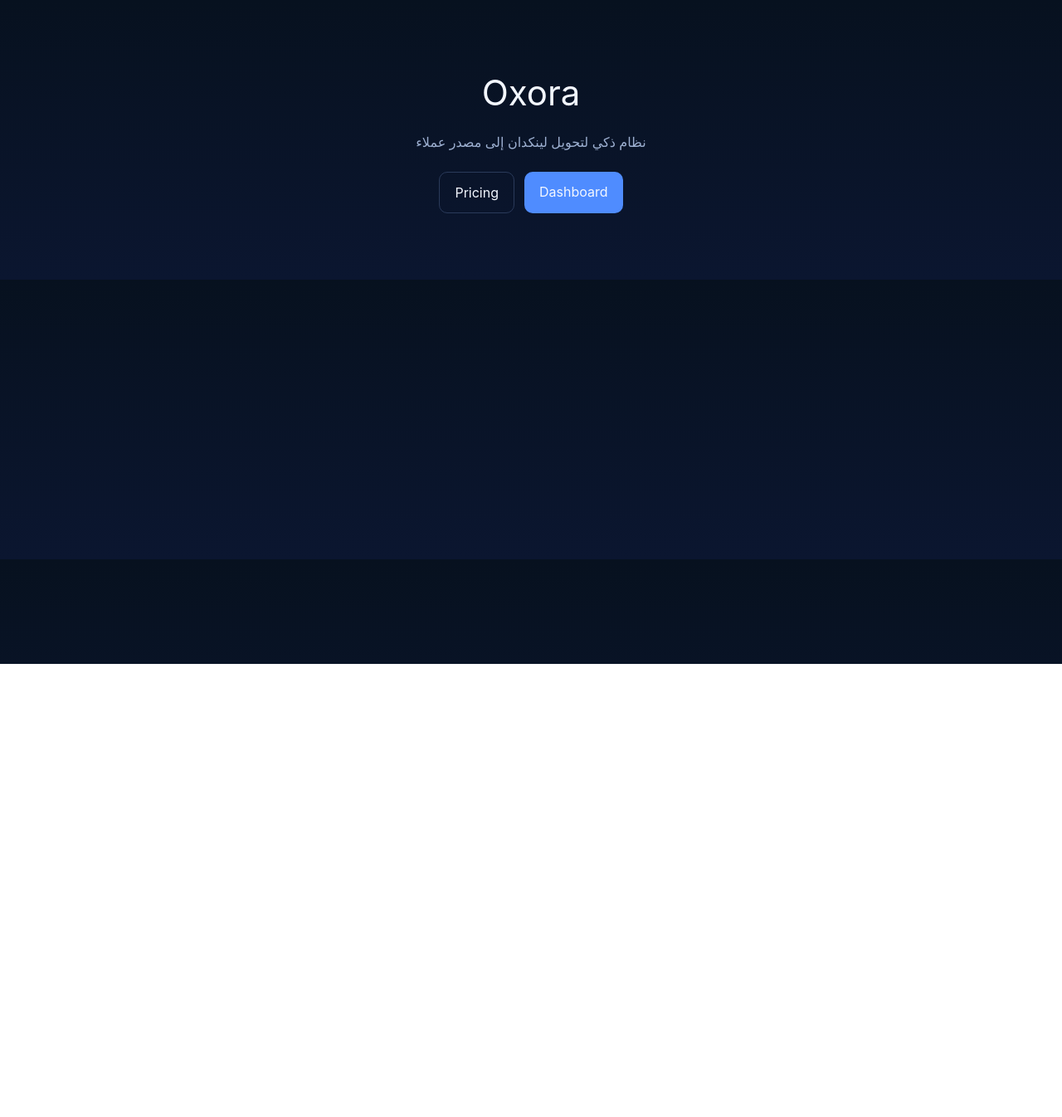
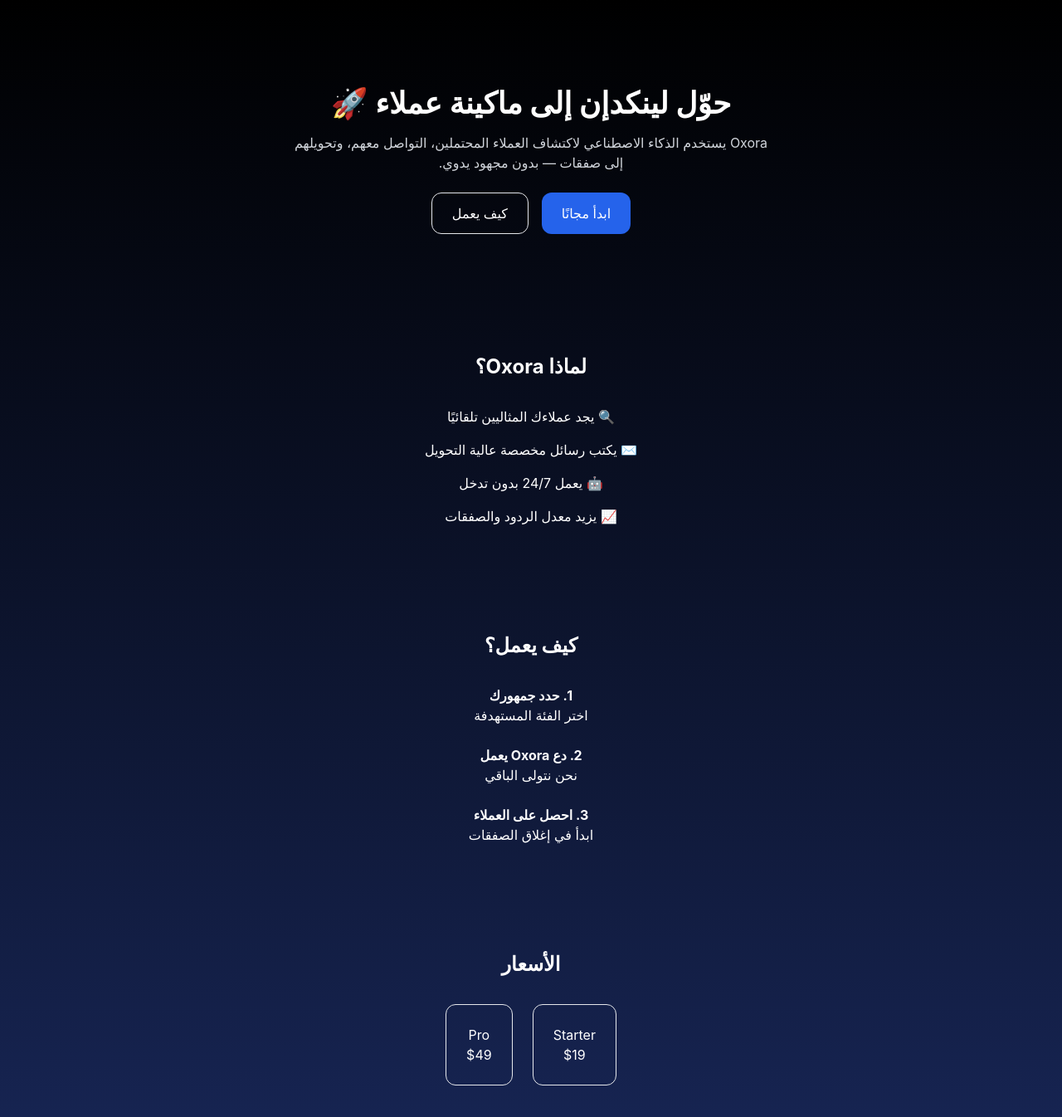
Before and after one commit to Eng2Fadi/oxora, a Next.js app: page / in a window 1280 px wide. Shown: the top 1346 px of the page at 83% size. Before the commit the page ends 800 px from the top, so only its background shows below. Built offline with nearby package versions, Linux system fonts and the light colour scheme.

Commit message:
Update page.tsx

```diff
--- a/src/app/page.tsx
+++ b/src/app/page.tsx
@@ -1,22 +1,72 @@
 export default function Home() {
   return (
-    <main className="container" style={{padding: "80px 0", textAlign: "center"}}>
-      <h1 style={{fontSize: "42px", marginBottom: "16px"}}>
-        Oxora
-      </h1>
+    <main className="min-h-screen bg-gradient-to-b from-black to-blue-950 text-white p-6">
 
-      <p style={{color: "#9db0d1", marginBottom: "24px"}}>
-        نظام ذكي لتحويل لينكدان إلى مصدر عملاء
-      </p>
+      {/* HERO */}
+      <section className="text-center py-20">
+        <h1 className="text-4xl font-bold mb-4">
+          حوّل لينكدإن إلى ماكينة عملاء 🚀
+        </h1>
+        <p className="text-gray-300 max-w-xl mx-auto mb-6">
+          Oxora يستخدم الذكاء الاصطناعي لاكتشاف العملاء المحتملين،
+          التواصل معهم، وتحويلهم إلى صفقات — بدون مجهود يدوي.
+        </p>
 
-      <div style={{display: "flex", justifyContent: "center", gap: "12px"}}>
-        <a href="/dashboard" style={{padding: "12px 18px", background: "#4f8cff", borderRadius: "10px"}}>
-          Dashboard
-        </a>
-        <a href="/pricing" style={{padding: "12px 18px", border: "1px solid #2a3a5a", borderRadius: "10px"}}>
-          Pricing
-        </a>
-      </div>
+        <div className="flex gap-4 justify-center">
+          <button className="bg-blue-600 px-6 py-3 rounded-xl">
+            ابدأ مجانًا
+          </button>
+          <button className="border px-6 py-3 rounded-xl">
+            كيف يعمل
+          </button>
+        </div>
+      </section>
+
+      {/* WHY */}
+      <section className="py-16 text-center">
+        <h2 className="text-2xl font-bold mb-8">لماذا Oxora؟</h2>
+        <div className="grid gap-4">
+          <p>🔍 يجد عملاءك المثاليين تلقائيًا</p>
+          <p>✉️ يكتب رسائل مخصصة عالية التحويل</p>
+          <p>🤖 يعمل 24/7 بدون تدخل</p>
+          <p>📈 يزيد معدل الردود والصفقات</p>
+        </div>
+      </section>
+
+      {/* HOW */}
+      <section className="py-16 text-center">
+        <h2 className="text-2xl font-bold mb-8">كيف يعمل؟</h2>
+        <div className="grid gap-6">
+          <div>
+            <h3 className="font-bold">1. حدد جمهورك</h3>
+            <p>اختر الفئة المستهدفة</p>
+          </div>
+          <div>
+            <h3 className="font-bold">2. دع Oxora يعمل</h3>
+            <p>نحن نتولى الباقي</p>
+          </div>
+          <div>
+            <h3 className="font-bold">3. احصل على العملاء</h3>
+            <p>ابدأ في إغلاق الصفقات</p>
+          </div>
+        </div>
+      </section>
+
+      {/* PRICING */}
+      <section className="py-16 text-center">
+        <h2 className="text-2xl font-bold mb-8">الأسعار</h2>
+        <div className="flex gap-6 justify-center">
+          <div className="border p-6 rounded-xl">
+            <h3>Starter</h3>
+            <p>$19</p>
+          </div>
+          <div className="border p-6 rounded-xl">
+            <h3>Pro</h3>
+            <p>$49</p>
+          </div>
+        </div>
+      </section>
+
     </main>
   );
 }
```
